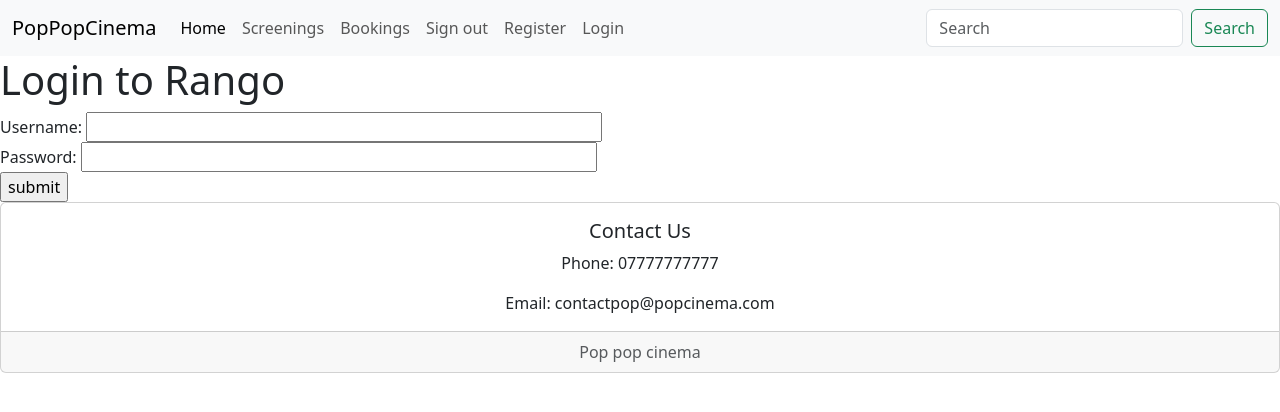
After one commit to LoganBrownGU/13C-wad2-project, a Django app: page /cinema/login/ in a window 1280 px wide. The commit adds this page. Shown: the top 412 px of the page. Run offline with Django 3.2, Linux system fonts and the light colour scheme; some libraries are stand-ins or nearby versions.

Commit message:
Added Login page

```diff
--- a/cinema/urls.py
+++ b/cinema/urls.py
@@ -13,4 +13,5 @@ urlpatterns = [
     path('search/', views.search, name='search'),
     path('snacks/', views.snacks, name='snacks'),
     path('register/', views.register, name='register'),
+    path('login/', views.user_login, name='login'),
 ]
--- a/cinema/views.py
+++ b/cinema/views.py
@@ -1,6 +1,7 @@
+from django.contrib.auth import authenticate, login
 from django.shortcuts import render, redirect
 from django.http import HttpResponse
-
+from django.urls import reverse
 from cinema.forms import UserForm
 
 
@@ -73,3 +74,22 @@ def register(request):
                   'cinema/register.html',
                   context={'user_form': user_form,
                            'registered': registered})
+
+def user_login(request):
+    if request.method == 'POST':
+
+        username = request.POST.get('username')
+        password = request.POST.get('password')
+        user = authenticate(username=username, password=password)
+
+        if user:
+            if user.is_active:
+                login(request, user)
+                return redirect(reverse('cinema:home'))
+            else:
+                return HttpResponse("Your Cinema account is disabled.")
+        else:
+            print(f"Invalid login details: {username}, {password}")
+            return HttpResponse("Invalid login details supplied.")
+    else:
+        return render(request, 'cinema/login.html')
--- a/templates/cinema/base.html
+++ b/templates/cinema/base.html
@@ -41,6 +41,9 @@
                     <li class="nav-item">
                         <a class="nav-link" href="{% url 'cinema:register' %}">Register</a>
                     </li>
+                    <li class="nav-item">
+                        <a class="nav-link" href="{% url 'cinema:login' %}">Login</a>
+                    </li>
                 </ul>
                 <form class="d-flex" role="search">
                     <input class="form-control me-2" type="search" placeholder="Search" aria-label="Search">
--- /dev/null
+++ b/templates/cinema/login.html
@@ -0,0 +1,20 @@
+
+{% extends 'cinema/base.html' %}
+{% load staticfiles %}
+
+
+{% block title_block %}
+Login
+{% endblock %}
+
+{% block body_block %}
+<h1>Login to Rango</h1>
+<form id="login_form" method="post" action="{% url 'cinema:login' %}">
+  {% csrf_token %}
+  Username: <input type="text" name="username" value="" size="50" />
+  <br />
+  Password: <input type="password" name="password" value="" size="50" />
+  <br />
+  <input type="submit" value="submit" />
+</form>
+{% endblock %}
```
